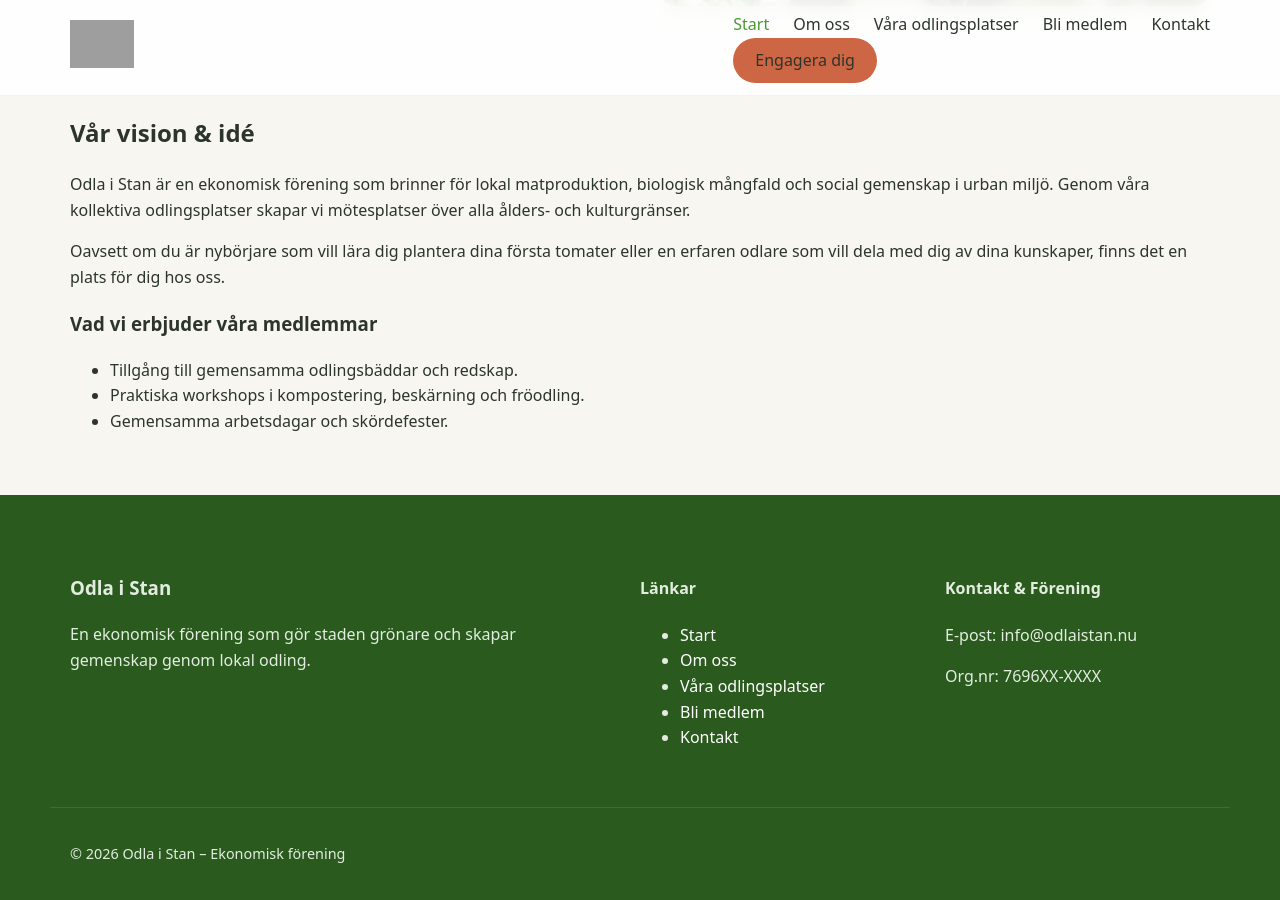
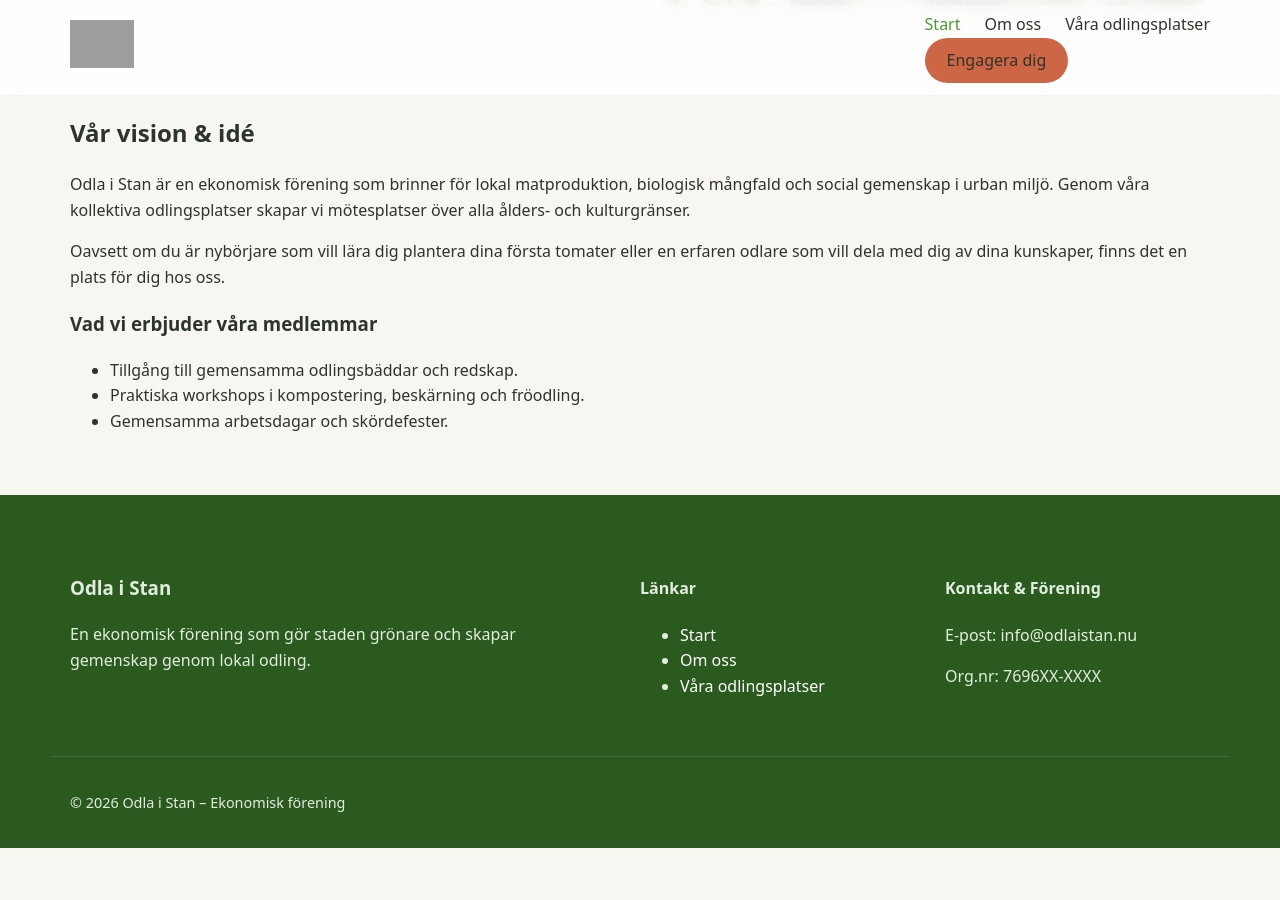
Before and after one commit to AndreasSyren/oismalmo, a Jekyll site: the page built from index.html, in a window 1280 px wide and 900 px high, scrolled down 536 px. Built offline with Jekyll 4.4.1, drawn with Linux system fonts in a browser that asks for light colours; after the commit the page ends 1384 px from its top, so only the background shows below that; grey boxes are pictures that could not be loaded.

Commit message:
Update _config.yml

```diff
--- a/_config.yml
+++ b/_config.yml
@@ -8,7 +8,3 @@ navigation:
     url: /om-oss/
   - title: Våra odlingsplatser
     url: /odlingsplatser/
-  - title: Bli medlem
-    url: /bli-medlem/
-  - title: Kontakt
-    url: /kontakt/
```
